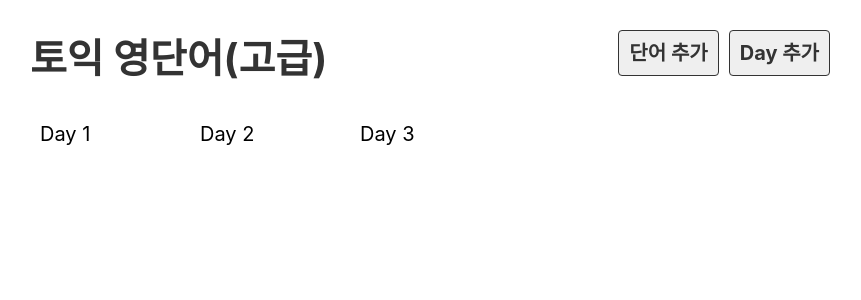
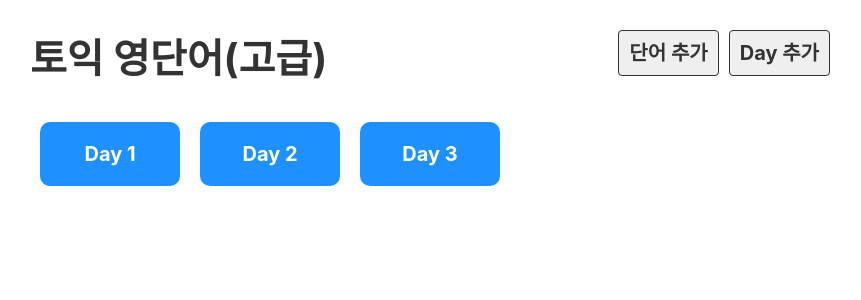
Before and after one commit to rowooncoding/voca-react, a React (Create React App) app: page / in a window 1280 px wide. Shown: the top 300 px of the page, without its empty margins (210-1071 px from the left). Built offline with nearby package versions, Linux system fonts and the light colour scheme.

Commit message:
[추가] link 연결, 다이나믹한 url은 콜론을 쓴다

```diff
--- a/src/App.js
+++ b/src/App.js
@@ -10,7 +10,7 @@
         <Header />
         <Routes>
           <Route path="/" element={<DayList />} />
-          <Route path="/day" element={<Day />} />
+          <Route path="/day/:day" element={<Day />} />
         </Routes>
       </div>
     </BrowserRouter>
--- a/src/component/Day.js
+++ b/src/component/Day.js
@@ -3,6 +3,8 @@
   const day = 1;
   const wordList = dummy.words.filter((word) => word.day === day);
   return (
+    <>
+      <h2>Day {day}</h2>
       <table>
         <tbody>
           {wordList.map((word) => (
@@ -13,5 +15,6 @@
           ))}
         </tbody>
       </table>
+    </>
   );
 }
--- a/src/component/DayList.js
+++ b/src/component/DayList.js
@@ -1,9 +1,12 @@
+import { Link } from "react-router-dom";
 import dummy from "../database/data.json";
 export default function DayList() {
   return (
     <ul className="list_day">
       {dummy.days.map((day) => (
-        <li key={day.id}>Day {day.day}</li>
+        <li key={day.id}>
+          <Link to={`/day/${day.day}`}>Day {day.day}</Link>
+        </li>
       ))}
     </ul>
   );
--- a/src/component/Header.js
+++ b/src/component/Header.js
@@ -1,8 +1,9 @@
+import { Link } from "react-router-dom";
 export default function Header() {
   return (
     <div className="header">
       <h1>
-        <a href="/">토익 영단어(고급)</a>
+        <Link to="/">토익 영단어(고급)</Link>
       </h1>
       <div className="menu">
         <a href="#x" className="link">
```
Lines whose indentation alone changed are shown as unchanged.
